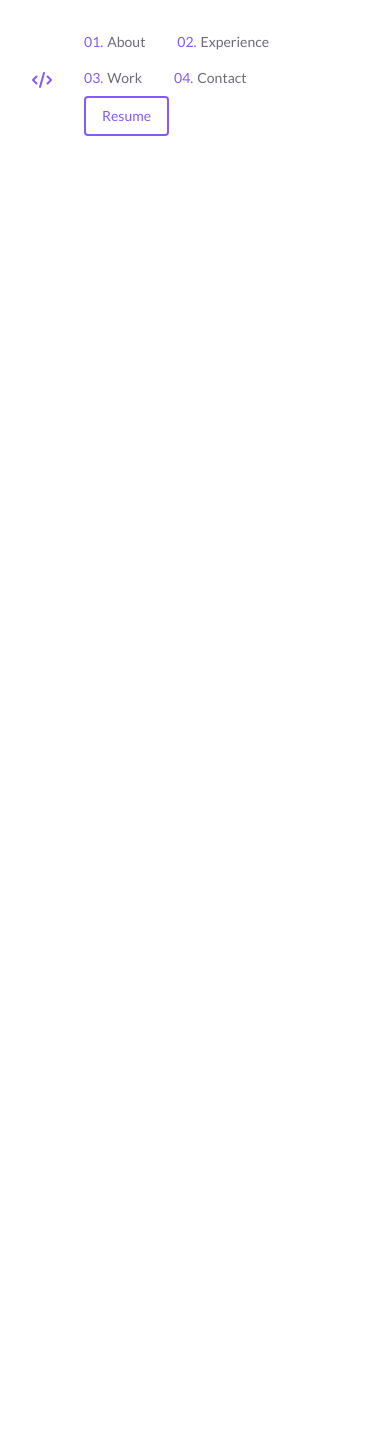
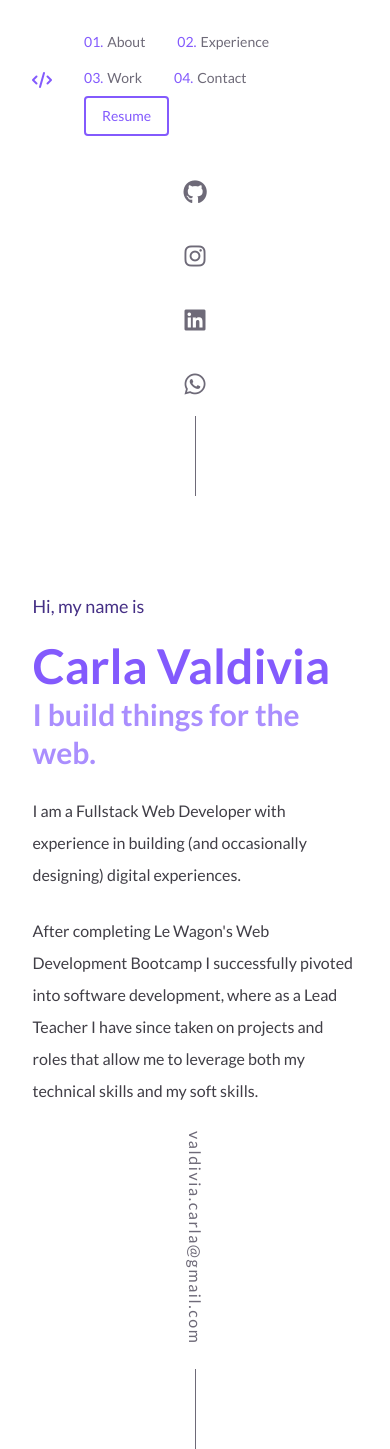
Before and after one commit to cvaldivia83/portfolio, a React (Vite) app: page / in a window 390 px wide. Before the commit the page ends 1004 px from the top, so only its background shows below. Built offline with nearby package versions, Linux system fonts and the light colour scheme.

Commit message:
Fix hero banner + responsiveness

```diff
--- a/src/assets/css/Hero.css
+++ b/src/assets/css/Hero.css
@@ -4,7 +4,7 @@
 
 @layer components {
   .hero {
-    @apply w-3/4 mt-16 ml-28;
+    @apply md:w-3/4 mt-24 md:ml-28 w-10/12 mx-auto;
   }
 
   .hero-hello {
@@ -12,14 +12,14 @@
   }
 
   .hero-name {
-    @apply text-7xl font-bold text-dPurple leading-tight;
+    @apply md:text-7xl text-5xl font-bold text-dPurple leading-tight;
   }
 
   .hero-subtitle {
-    @apply text-7xl font-bold text-mPurple leading-tight;
+    @apply md:text-7xl text-3xl font-bold text-mPurple leading-tight;
   }
 
   .hero-description {
-    @apply text-DGray text-lg my-6 leading-8;
+    @apply text-DGray md:text-lg text-base my-6 leading-8;
   }
 }
--- a/src/assets/css/LeftSideBar.css
+++ b/src/assets/css/LeftSideBar.css
@@ -6,7 +6,7 @@
   /* layout */
 
   .layout {
-    @apply h-screen grid grid-cols-[100px_minmax(1000px,_100%)_100px] w-screen;
+    @apply md:grid md:grid-cols-[100px_minmax(1000px,_100%)_100px] w-screen;
   }
 
   /* left sidebar */
--- a/src/components/Hero.jsx
+++ b/src/components/Hero.jsx
@@ -4,7 +4,10 @@ export default function Hero() {
       <p className="hero-hello">Hi, my name is</p>
       <h1 className="hero-name">Carla Valdivia</h1>
       <h2 className="hero-subtitle">I build things for the web.</h2>
-      <p className="hero-description">I am a Fullstack Web Developer with experience in building (and occasionally designing) digital experiences. After completing Le Wagon&apos;s Web Development Bootcamp I successfully pivoted into software development, where as a Lead Teacher I have since taken on projects and roles that allow me to leverage both my technical skills and my soft skills. </p>
+      <p className="hero-description">I am a Fullstack Web Developer with experience in building (and occasionally designing) digital experiences.</p>
+      <p className="hero-description">
+      After completing Le Wagon&apos;s Web Development Bootcamp I successfully pivoted into software development, where as a Lead Teacher I have since taken on projects and roles that allow me to leverage both my technical skills and my soft skills.
+      </p>
     </div>
   )
 }
--- a/src/components/Layout.jsx
+++ b/src/components/Layout.jsx
@@ -1,14 +1,17 @@
 import LeftSideBar from "./LeftSideBar";
 import RightSideBar from "./RightSideBar";
 import Hero from "./Hero";
+import useMedia from '../hooks/useMedia';
 
 export default function Layout() {
+  const mobile = useMedia('(max-width: 40rem)');
+
   return (
     <div className="layout">
-      {/* <LeftSideBar />
+     { !mobile &&  <LeftSideBar /> }
 
       <Hero />
-      <RightSideBar /> */}
+      { !mobile && <RightSideBar />}
     </div>
   );
 }
```
